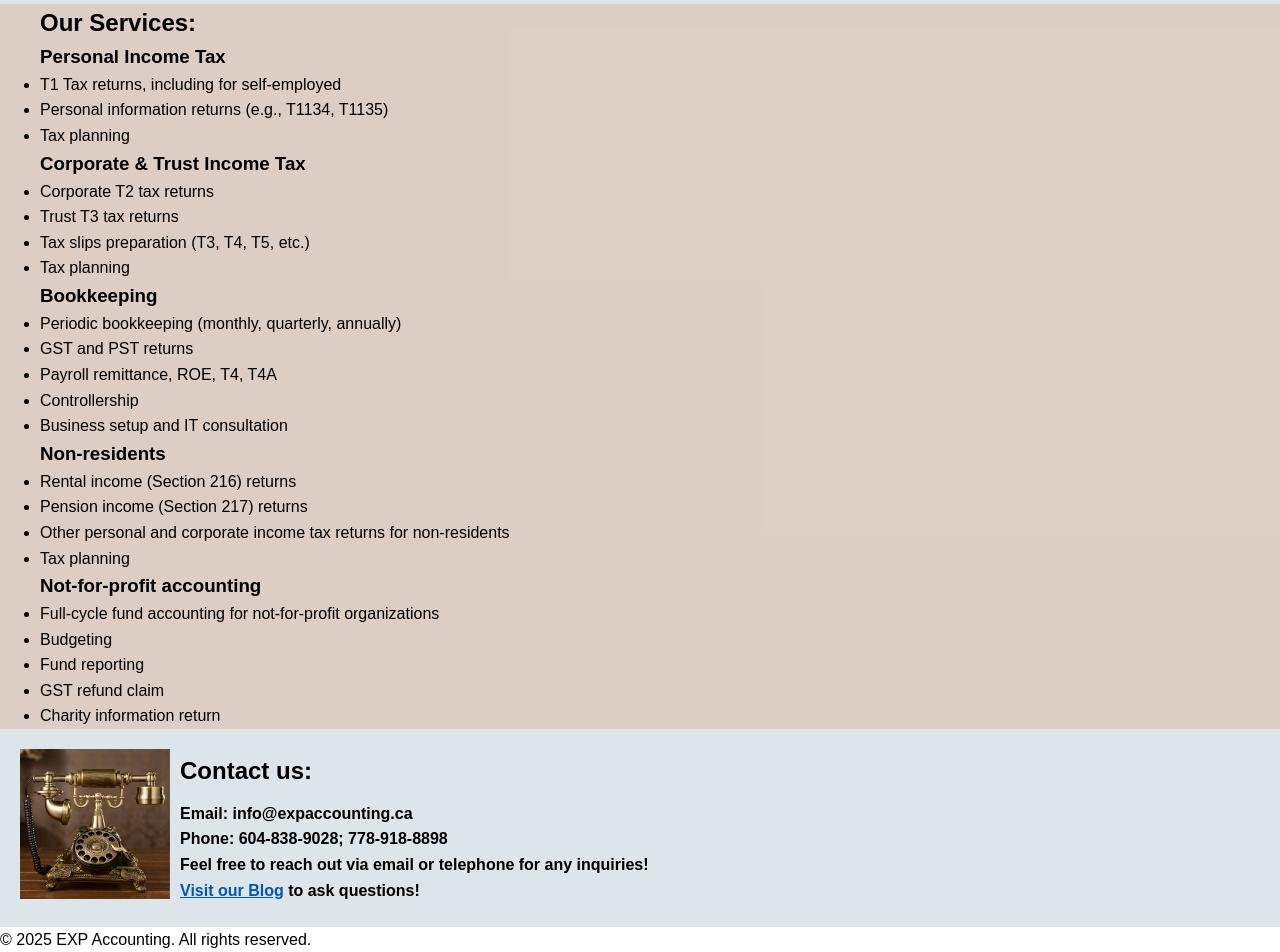
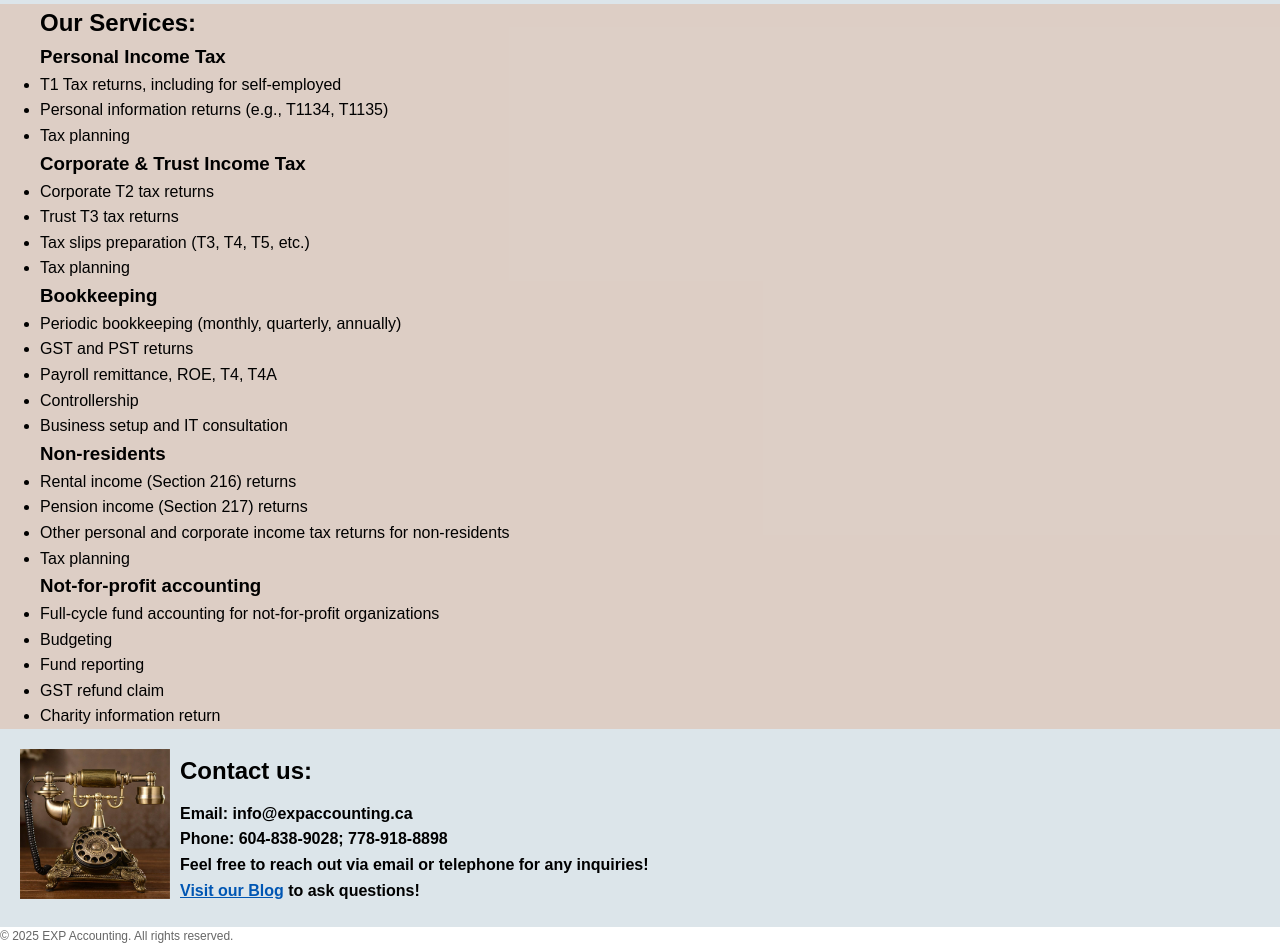
Before and after one commit to Martin60486/EXP, a Jekyll site: the page built from index.md, in a window 1280 px wide. Shown: the part 736-1688 px from the top of the page. Built offline with Jekyll 4.4.1, drawn with Linux system fonts in a browser that asks for light colours.

Commit message:
make the footer smaller font

```diff
--- a/_layouts/default.html
+++ b/_layouts/default.html
@@ -31,7 +31,7 @@
         {{ content }}
     </main>
 
-    <footer>
+    <footer style="font-size: 12px; color: #666;">
         <p>&copy; {{ site.time | date: "%Y" }} EXP Accounting. All rights reserved.</p>
     </footer>
 </body>
```
